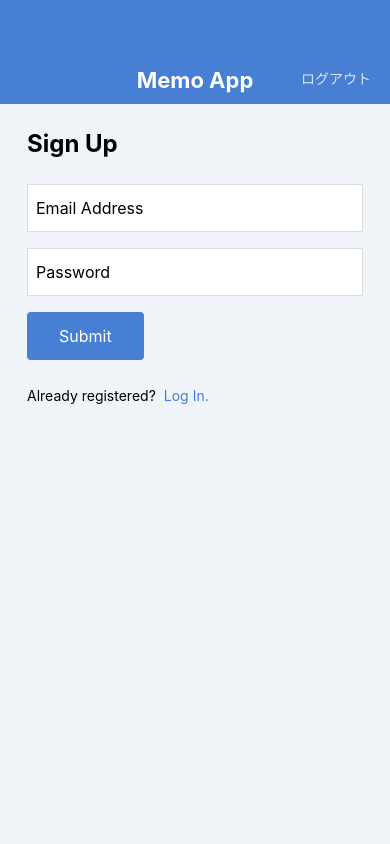
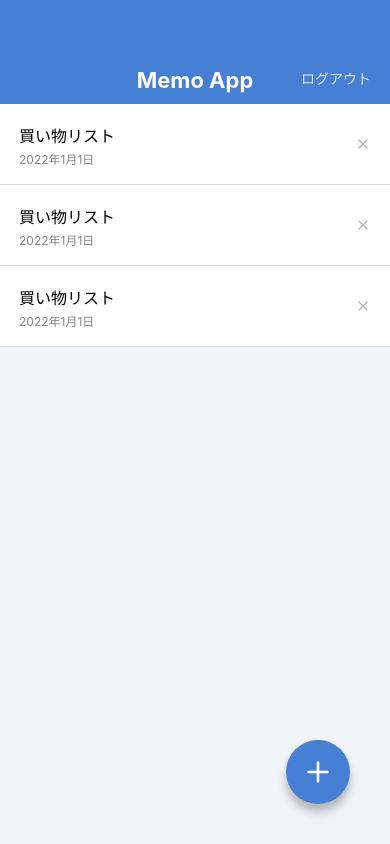
Before and after one commit to t-yamashita-6b/MemoApp, a React Native app: screen / in a window 390 px wide. Built offline with nearby package versions, Linux system fonts and the light colour scheme.

Commit message:
add touchable opacity

```diff
--- a/App.jsx
+++ b/App.jsx
@@ -9,6 +9,6 @@
 
 export default function App() {
   return (
-    <SignUpScreen />
+    <MemoListScreen />
   );
 }
--- a/src/components/Button.jsx
+++ b/src/components/Button.jsx
@@ -1,18 +1,23 @@
 import React from 'react';
-import { View, Text, StyleSheet } from 'react-native';
-import { string } from 'prop-types';
+import { View, Text, StyleSheet, TouchableOpacity } from 'react-native';
+import { string, func } from 'prop-types';
 
 export default function Button(props) {
-  const { label } = props;
+  const { label, onPress } = props;
   return (
-    <View style={styles.buttonContainer}>
+    <TouchableOpacity style={styles.buttonContainer} onPress={onPress}>
       <Text style={styles.buttonLabel}>{label}</Text>
-    </View>
+    </TouchableOpacity>
   );
 }
 
 Button.propTypes = {
   label: string.isRequired,
+  onPress: func,
+};
+
+Button.defaultProps = {
+  onPress: null,
 };
 
 
--- a/src/components/CircleButton.jsx
+++ b/src/components/CircleButton.jsx
@@ -1,25 +1,26 @@
 import React from 'react';
-import { StyleSheet, View } from 'react-native';
-import { string, shape } from 'prop-types';
+import { StyleSheet, TouchableOpacity } from 'react-native';
+import { string, shape, func } from 'prop-types';
 import { Feather } from '@expo/vector-icons';
 
 export default function CircleButton(props) {
-  const { style, name } = props
+  const { style, name, onPress } = props
   return(
-    <View style={[ styles.circleButton, style]}>
+    <TouchableOpacity style={[ styles.circleButton, style]} onPress={onPress}>
       <Feather name={name} size={32} color="white" />
-    {/*  <Text style={styles.circleButtonLabel}> {children} </Text> */}
-    </View>
+    </TouchableOpacity>
   );
 }
 
 CircleButton.propTypes = {
   style: shape(),
   name: string.isRequired,
+  onPress: func,
 };
 
 CircleButton.defaultProps = {
   style: null,
+  onPress: null,
 };
 
 const styles = StyleSheet.create({
--- a/src/components/MemoList.jsx
+++ b/src/components/MemoList.jsx
@@ -1,5 +1,5 @@
 import React from 'react';
-import { View, Text, StyleSheet } from 'react-native';
+import { View, Text, StyleSheet, TouchableOpacity } from 'react-native';
 import { Feather } from '@expo/vector-icons';
 
 export default function MemoList() {
@@ -10,9 +10,9 @@
             <Text style={styles.memoListItemTitle}>買い物リスト</Text>
             <Text style={styles.memoListItemDate}>2022年1月1日</Text>
           </View>
-          <View>
+          <TouchableOpacity>
             <Feather name="x" size={16} color="#B0B0B0" />
-          </View>
+          </TouchableOpacity>
         </View>
 
 
@@ -21,9 +21,9 @@
             <Text style={styles.memoListItemTitle}>買い物リスト</Text>
             <Text style={styles.memoListItemDate}>2022年1月1日</Text>
           </View>
-          <View>
+          <TouchableOpacity>
             <Feather name="x" size={16} color="#B0B0B0" />
-          </View>
+          </TouchableOpacity>
         </View>
 
 
@@ -32,9 +32,9 @@
             <Text style={styles.memoListItemTitle}>買い物リスト</Text>
             <Text style={styles.memoListItemDate}>2022年1月1日</Text>
           </View>
-          <View>
+          <TouchableOpacity>
             <Feather name="x" size={16} color="#B0B0B0" />
-          </View>
+          </TouchableOpacity>
         </View>
 
       </View>
--- a/src/screens/LogInScreen.jsx
+++ b/src/screens/LogInScreen.jsx
@@ -1,5 +1,5 @@
 import React from 'react';
-import { View, Text, TextInput, StyleSheet } from 'react-native';
+import { View, Text, TextInput, StyleSheet, TouchableOpacity } from 'react-native';
 
 import AppBar from '../components/AppBar';
 import Button from '../components/Button';
@@ -15,7 +15,9 @@
         <Button label="Submit" />
         <View style={styles.footer}>
           <Text style={styles.footerText}>Not registered?</Text>
-          <Text style={styles.footerLink}>Sign up here!</Text>
+          <TouchableOpacity>
+            <Text style={styles.footerLink}>Sign up here!</Text>
+          </TouchableOpacity>
         </View>
       </View>
     </View>
--- a/src/screens/SignUpScreen.jsx
+++ b/src/screens/SignUpScreen.jsx
@@ -1,5 +1,5 @@
 import React from 'react';
-import { View, Text, TextInput, StyleSheet } from 'react-native';
+import { View, Text, TextInput, StyleSheet, TouchableOpacity } from 'react-native';
 
 import AppBar from '../components/AppBar';
 import Button from '../components/Button';
@@ -15,7 +15,9 @@
         <Button label="Submit" />
         <View style={styles.footer}>
           <Text style={styles.footerText}>Already registered?</Text>
-          <Text style={styles.footerLink}>Log In.</Text>
+          <TouchableOpacity>
+            <Text style={styles.footerLink}>Log In.</Text>
+          </TouchableOpacity>
         </View>
       </View>
     </View>
```
Also changed, not shown: 2 other files (tests, documents, lock files or other folders).
